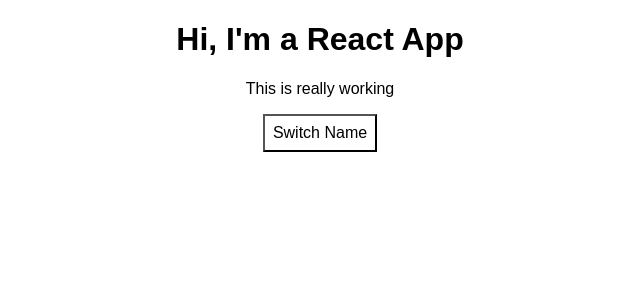
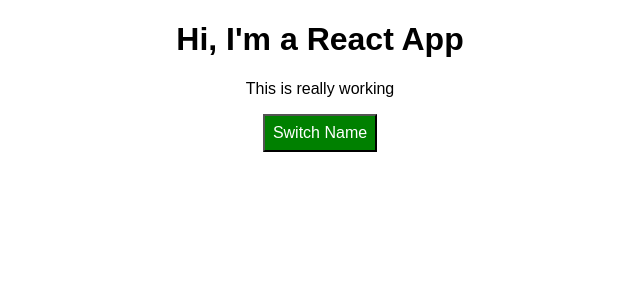
Before and after one commit to benjaminsinaiko/complete-react16, a React (Create React App) app in the folder react-complete-guide/: page / in a window 1280 px wide. Shown: the top 300 px of the page, without its empty margins (320-960 px from the left). Built offline with nearby package versions, Linux system fonts and the light colour scheme.

Commit message:
Dynamically set styles and classes

```diff
--- a/react-complete-guide/src/App.css
+++ b/react-complete-guide/src/App.css
@@ -1,3 +1,11 @@
 .App {
   text-align: center;
 }
+
+.red {
+  color: red;
+}
+
+.bold {
+  font-weight: bold;
+}
--- a/react-complete-guide/src/App.js
+++ b/react-complete-guide/src/App.js
@@ -44,7 +44,8 @@
 
   render() {
     const style = {
-      backgroundColor: 'white',
+      backgroundColor: 'green',
+      color: 'white',
       font: 'inherit',
       border: '1x solid blue',
       padding: '8px',
@@ -69,12 +70,22 @@
           })}
         </div>
       );
+
+      style.backgroundColor = 'red';
+    }
+
+    const classes = [];
+    if (this.state.persons.length <= 2) {
+      classes.push('red');
+    }
+    if (this.state.persons.length <= 1) {
+      classes.push('bold');
     }
 
     return (
       <div className="App">
         <h1>Hi, I'm a React App</h1>
-        <p>This is really working</p>
+        <p className={classes.join(' ')}>This is really working</p>
         <button style={style} onClick={this.togglePersonsHandler}>
           Switch Name
         </button>
```
